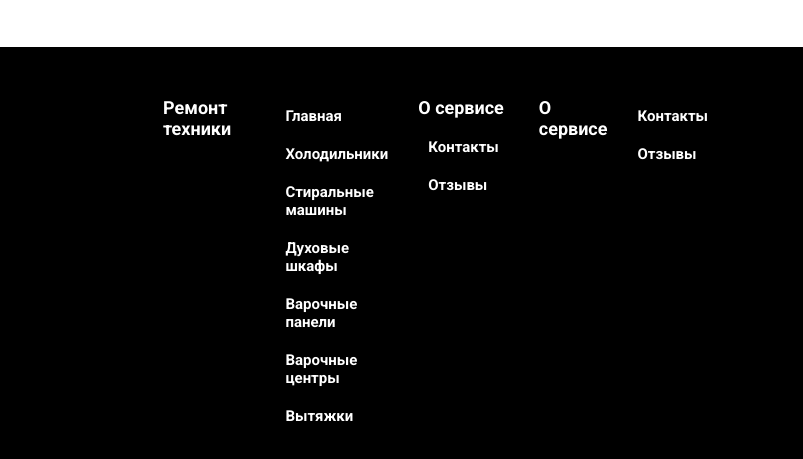
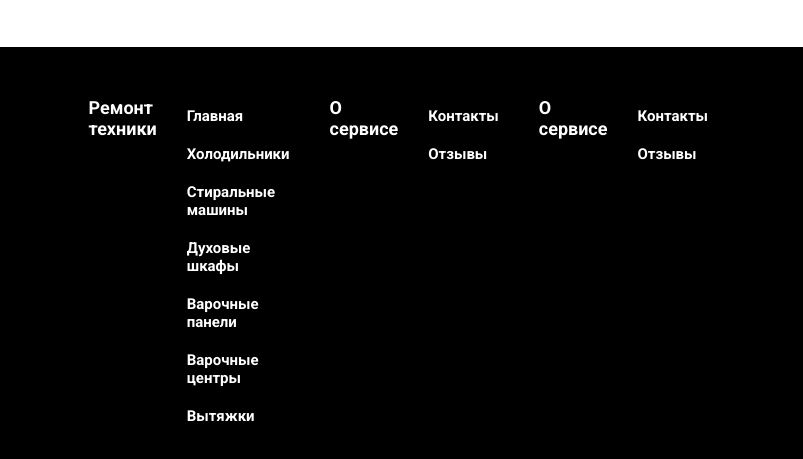
Before and after one commit to ndevgit/smegRepair, a website: page docs/hood.html in a window 1280 px wide. Shown: the part 3139-3598 px from the top of the page, 477-1280 px from the left. Drawn offline with Linux system fonts and the light colour scheme.

Commit message:
Update hood.html

```diff
--- a/docs/hood.html
+++ b/docs/hood.html
@@ -632,9 +632,11 @@
                     <a class="nav-list__item-link" href="hood.html">Вытяжки</a>
                   </li>
                 </ul>
+
+              </nav>
+                <nav class="nav nav__footer">
+                <h5 class="nav-list__footer-title">О сервисе</h5>
                 <ul class="nav-list nav-list__footer">
-                  <p class="nav-list__footer-title"><b>О сервисе</b></p>
-
                   <li class="nav-list__item">
                     <a class="nav-list__item-link" href="#contacts">Контакты</a>
                   </li>
```
